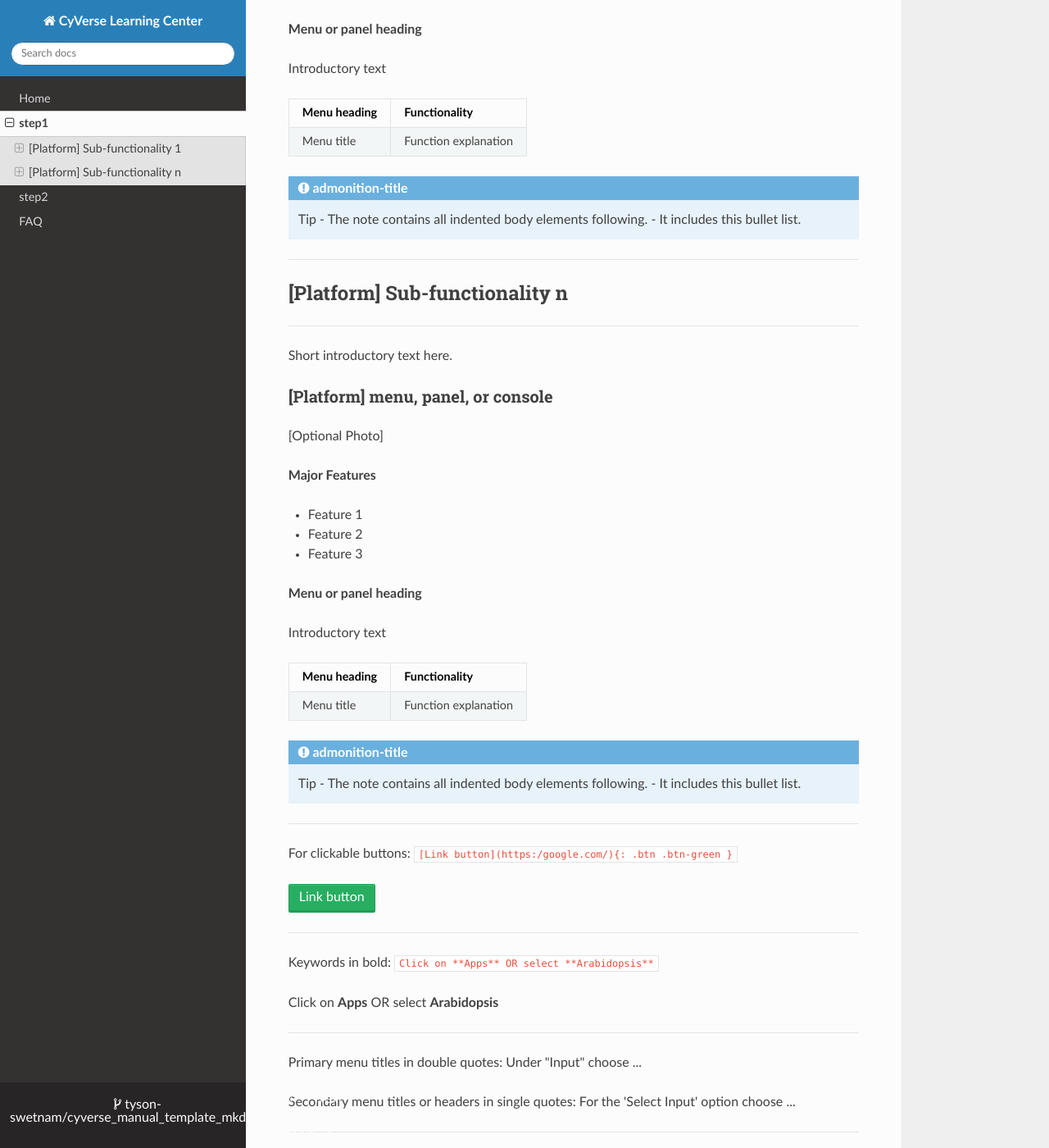
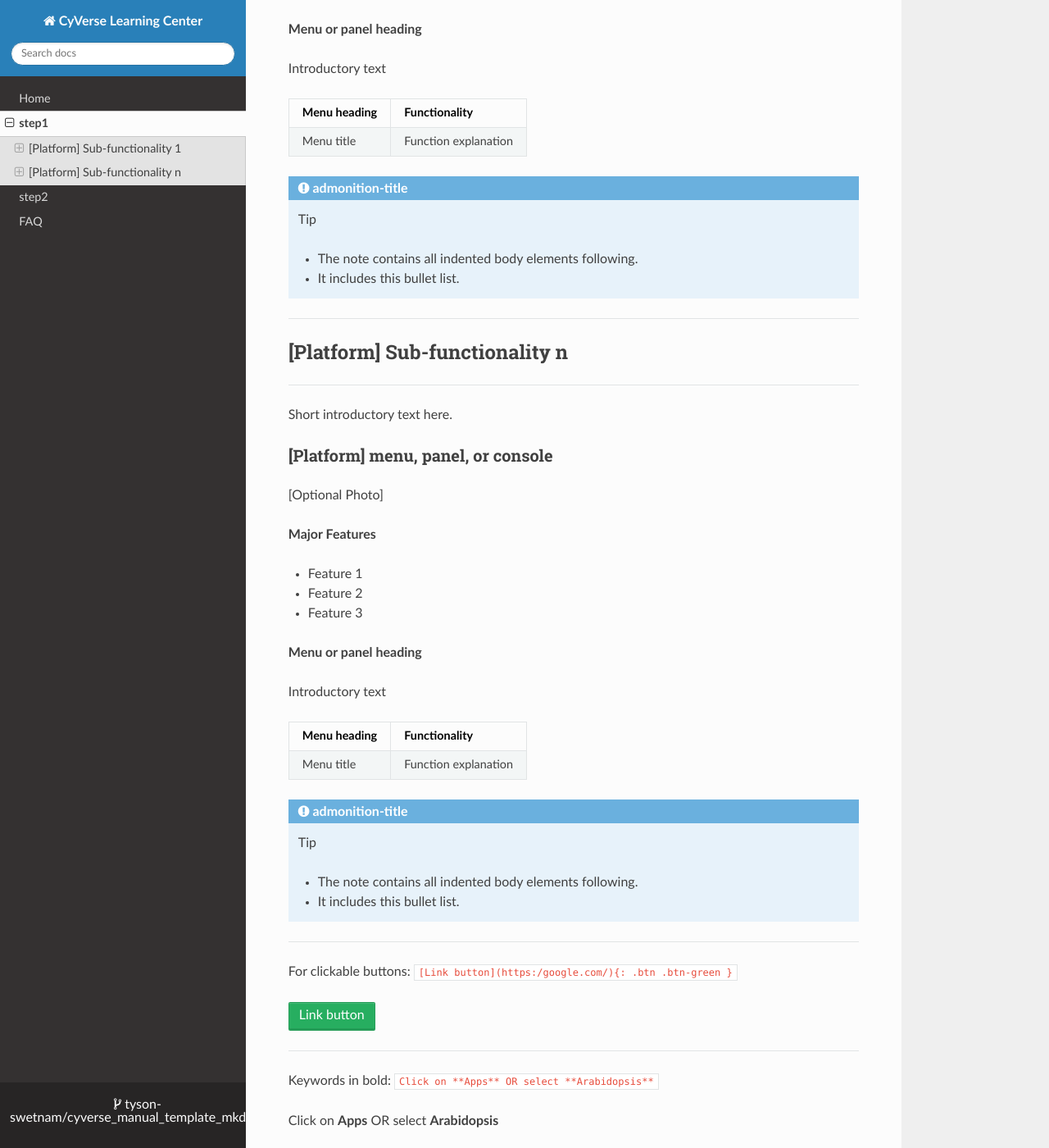
Before and after one commit to tyson-swetnam/cyverse_manual_template_mkdocs, an MkDocs documentation site: the page built from docs/step1.md, in a window 1280 px wide and 1400 px high, scrolled down 812 px. Shown: the whole window at 82% size. Built offline with MkDocs 1.6.1, drawn with Linux system fonts in a browser that asks for light colours; nearby versions of some CDN libraries; a script that is not in the unit is left out; part of the change alters nothing that is shown.

```diff
--- /dev/null
+++ b/docs/javascripts/intercom-learning.js
@@ -0,0 +1,10 @@
+/* Version 2.0, May 2020 */
+
+window.intercomSettings = {
+  app_id: "tpwq3d9w",
+  company: {
+    id: "learning",
+    name: "Learning"
+  }
+};
+(function(){var w=window;var ic=w.Intercom;if(typeof ic==="function"){ic('reattach_activator');ic('update',intercomSettings);}else{var d=document;var i=function(){i.c(arguments)};i.q=[];i.c=function(args){i.q.push(args)};w.Intercom=i;function l(){var s=d.createElement('script');s.type='text/javascript';s.async=true;s.src='https://widget.intercom.io/widget/tpwq3d9w';var x=d.getElementsByTagName('script')[0];x.parentNode.insertBefore(s,x);}if(w.attachEvent){w.attachEvent('onload',l);}else{w.addEventListener('load',l,false);}}})()
--- a/docs/step1.md
+++ b/docs/step1.md
@@ -36,6 +36,7 @@ Introductory text
 
 !!! note "admonition-title"
     Tip
+
       - The note contains all indented body elements following.
       - It includes this bullet list.
 
@@ -66,6 +67,7 @@ Introductory text
 
 !!! note "admonition-title"
     Tip
+
       - The note contains all indented body elements following.
       - It includes this bullet list.
 
--- a/mkdocs.yml
+++ b/mkdocs.yml
@@ -24,6 +24,10 @@ nav:
 # must also set Action to use @nomaterial branch instead of @master for material
 theme:
   name: readthedocs
+
+# JavaScript for Intercom Widget
+extra_javascript:
+  - javascripts/intercom-learning.js
 
 # Extensions
 markdown_extensions:
```
Also changed, not shown: docs/step2.md (+2 -1 lines).
